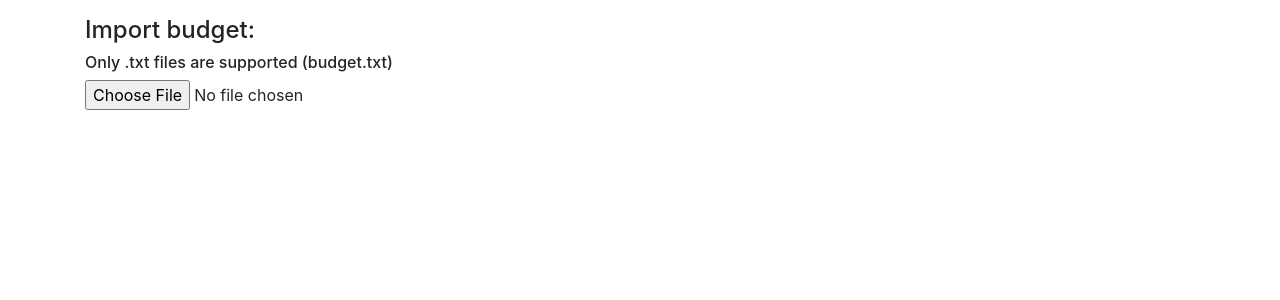
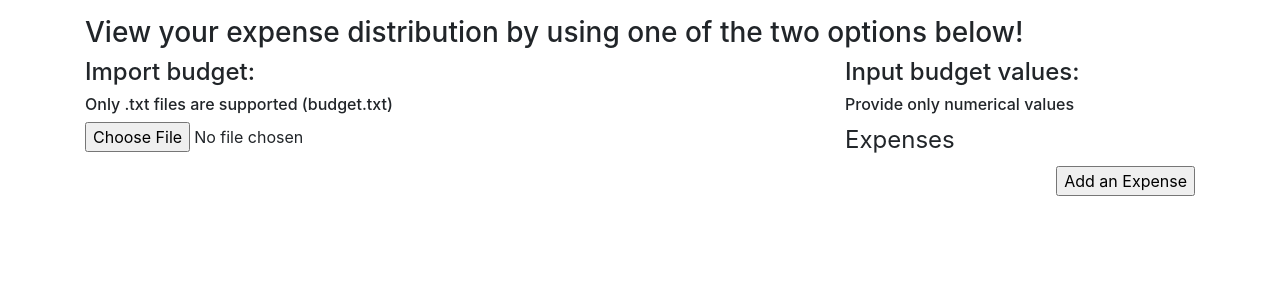
Before and after one commit to tiggersworth/budgeting_website, a PHP site: page /track_expenses.html in a window 1280 px wide. Shown: the part 190-490 px from the top of the page. Run offline with PHP 8.4, Linux system fonts and the light colour scheme; some libraries are stand-ins or nearby versions.

Commit message:
added budget value input to expense tracker page, users can add and delete any number of expenses

```diff
--- a/trackExpenses.css
+++ b/trackExpenses.css
@@ -7,3 +7,57 @@
   margin-left:auto;
 	margin-right:auto;
 }
+
+.col-sm {
+
+}
+
+fieldset
+{
+    border: solid 1px #000;
+    padding:10px;
+    display:block;
+    clear:both;
+    margin:5px 0px;
+}
+legend
+{
+    padding:0px 10px;
+    color:#FFF;
+}
+input.add
+{
+    float:right;
+}
+input.fieldname
+{
+
+    clear:left;
+    display:block;
+    margin:5px;
+}
+select.fieldtype
+{
+    float:left;
+    display:block;
+    margin:5px;
+}
+input.remove
+{
+    float:left;
+    display:block;
+    margin:5px;
+}
+#yourform label
+{
+    float:left;
+    clear:left;
+    display:block;
+    margin:5px;
+}
+#yourform input, #yourform textarea
+{
+    float:left;
+    display:block;
+    margin:5px;
+}
--- a/trackExpenses.js
+++ b/trackExpenses.js
@@ -1,3 +1,51 @@
+$(document).ready(function() {
+    $("#add").click(function() {
+        var lastField = $("#buildyourform div:last");
+        var intId = (lastField && lastField.length && lastField.data("idx") + 1) || 1;
+        var fieldWrapper = $("<div class=\"fieldwrapper\" id=\"field" + intId + "\"/>");
+        fieldWrapper.data("idx", intId);
+        var fDesc = $("<font size=\"3\" class=\"fieldDescription\" >Expense Type</font>");
+        var fName = $("<input type=\"text\" class=\"fieldname\" />");
+        var fDesc2 = $("<font size=\"3\" class=\"fieldDescription\" >Cost</font>");
+        var fValue = $("<input type=\"text\" class=\"fieldname\" />");
+        //var fType = $("<select class=\"fieldtype\"><option value=\"checkbox\">Checked</option><option value=\"textbox\">Text</option><option value=\"textarea\">Paragraph</option></select>");
+        var removeButton = $("<input type=\"button\" class=\"remove\" value=\"-\" />");
+        removeButton.click(function() {
+            $(this).parent().remove();
+        });
+        fieldWrapper.append(removeButton);
+        fieldWrapper.append(fDesc);
+        fieldWrapper.append(fName);
+        //fieldWrapper.append(fType);
+        fieldWrapper.append(fDesc2);
+        fieldWrapper.append(fValue);
+        $("#buildyourform").append(fieldWrapper);
+    });
+
+    $("#preview").click(function() {
+        $("#yourform").remove();
+        var fieldSet = $("<fieldset id=\"yourform\"><legend>Your Form</legend></fieldset>");
+        $("#buildyourform div").each(function() {
+            var id = "input" + $(this).attr("id").replace("field","");
+            var label = $("<label for=\"" + id + "\">" + $(this).find("input.fieldname").first().val() + "</label>");
+            var input;
+            switch ($(this).find("select.fieldtype").first().val()) {
+                case "checkbox":
+                    input = $("<input type=\"checkbox\" id=\"" + id + "\" name=\"" + id + "\" />");
+                    break;
+                case "textbox":
+                    input = $("<input type=\"text\" id=\"" + id + "\" name=\"" + id + "\" />");
+                    break;
+                case "textarea":
+                    input = $("<textarea id=\"" + id + "\" name=\"" + id + "\" ></textarea>");
+                    break;
+            }
+            fieldSet.append(label);
+            fieldSet.append(input);
+        });
+        $("body").append(fieldSet);
+    });
+
     var expenses = [['Charges', 'Percent of Budget']];
 
     document.getElementById('file').onchange = function(){
@@ -65,3 +113,4 @@ document.getElementById('file').onchange = function(){
       }
 
     };
+});
--- a/track_expenses.html
+++ b/track_expenses.html
@@ -41,10 +41,41 @@
 
       <div class="container">
         <!-- <img src="graph.png" class="img-fluid" alt="Responsive image"> -->
-        <h4>Import budget:</h4>
-        <h6>Only .txt files are supported (budget.txt)</h6>
 
-        <input type="file" name="file" id="file">
+        <h3>View your expense distribution by using one of the two options below!</h4>
+
+        <div class="row">
+
+          <div class="col-sm">
+            <h4>Import budget:</h4>
+            <h6>Only .txt files are supported (budget.txt)</h6>
+
+            <input type="file" name="file" id="file">
+          </div>
+
+          <div class="col-sm">
+          </div>
+
+          <div class="col-sm">
+            <h4>Input budget values:</h4>
+            <h6>Provide only numerical values</h6>
+            <!-- <a id="addExpense">Add More Expenses</a> -->
+            <fieldset id="buildyourform">
+              <legend>Expenses</legend>
+            </fieldset>
+            <!-- <input type="button" value="Preview form" class="add" id="preview" /> -->
+            <input type="button" value="Add an Expense" class="add" id="add" />
+            <div class="row">
+              <div class="col-sm">
+
+              </div>
+              <div class="col-sm">
+
+              </div>
+            </div>
+          </div>
+
+        </div>
 
         <pre id="fileDisplayArea"></pre>
         <div id="piechart"></div>
```
Lines whose indentation alone changed are shown as unchanged.
